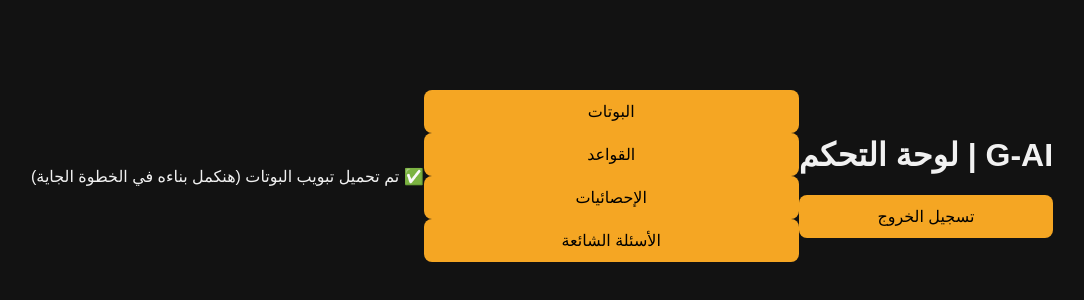
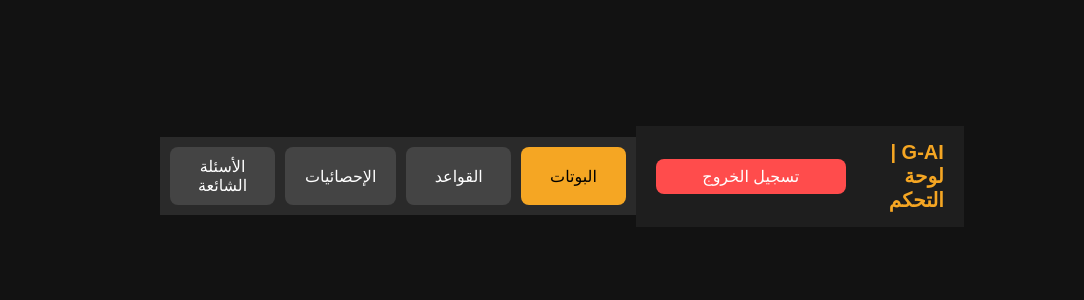
Before and after one commit to hsnshehata/G-AI, a website: page public/dashboard.html in a window 1280 px wide. Shown: the part 224-524 px from the top of the page, without its empty margins (98-1182 px from the left). Drawn offline with Linux system fonts and the light colour scheme; sample sign-in values are in the browser's storage.

Commit message:
Update style.css

```diff
--- a/public/css/style.css
+++ b/public/css/style.css
@@ -54,3 +54,56 @@ button:hover {
   color: #ff6b6b;
   text-align: center;
 }
+
+.dashboard-header {
+  background-color: #1e1e1e;
+  padding: 15px 20px;
+  display: flex;
+  justify-content: space-between;
+  align-items: center;
+}
+
+.dashboard-header h1 {
+  margin: 0;
+  font-size: 20px;
+  color: #f5a623;
+}
+
+.dashboard-header button {
+  background: #ff4c4c;
+  border: none;
+  padding: 8px 16px;
+  border-radius: 8px;
+  color: white;
+  cursor: pointer;
+}
+
+.dashboard-nav {
+  background-color: #2a2a2a;
+  padding: 10px;
+  display: flex;
+  gap: 10px;
+  justify-content: center;
+}
+
+.dashboard-nav button {
+  background: #444;
+  color: #fff;
+  border: none;
+  padding: 10px 20px;
+  border-radius: 8px;
+  cursor: pointer;
+}
+
+.dashboard-nav .active-tab {
+  background-color: #f5a623;
+  color: #000;
+}
+
+.dashboard-content {
+  padding: 20px;
+}
+
+.tab-section {
+  display: none;
+}
```
